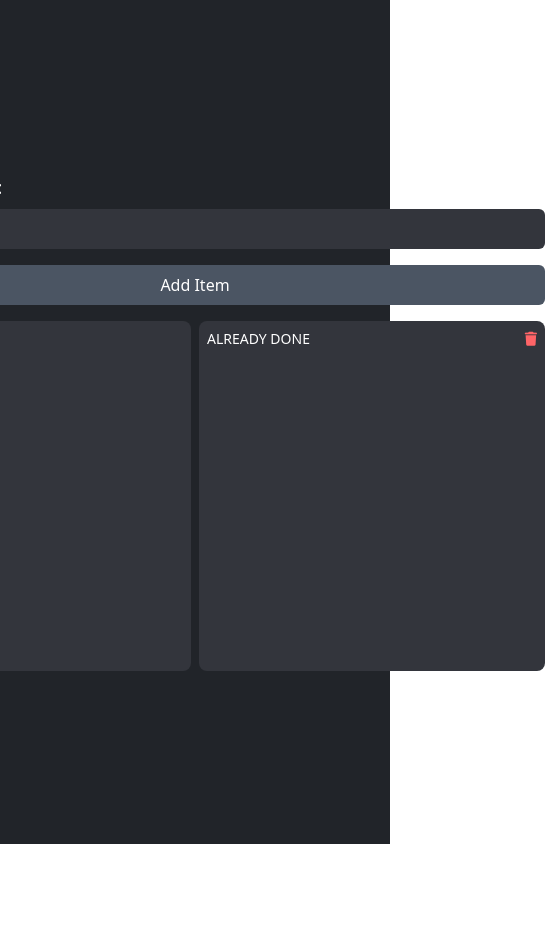
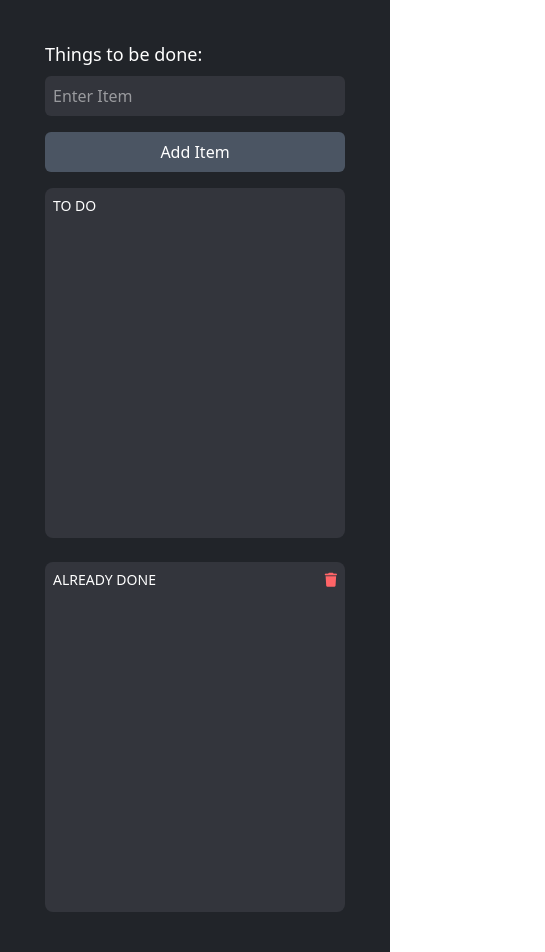
Before and after one commit to cygullem/ILM, a React (Vite) app: page / in a window 390 px wide. Shown: the whole page, 545 px wide, since content can reach past the window. Before the commit the page ends 844 px from the top, so only its background shows below. Built offline with nearby package versions, Linux system fonts and the light colour scheme.

Commit message:
media query

```diff
--- a/src/App.tsx
+++ b/src/App.tsx
@@ -56,11 +56,11 @@ function App() {
 
 	return (
 		<>
-			<div className="h-screen w-full flex flex-col items-center justify-center bg-[#212429] scrollbar-none">
-				<div className="flex flex-col items-center justify-center p-2 rounded-lg w-full sm:w-3/4 md:w-1/2 lg:w-1/3">
-					<h1 className="text-lg text-white text-start w-[700px]">Things to be done:</h1>
+			<div className="home-bg h-screen w-full flex flex-col items-center justify-center bg-[#212429] scrollbar-none">
+				<div className="flex flex-col items-center justify-center p-2 rounded-lg w-full sm:w-[400px] md:w-[500px] lg:w-1/3">
+					<h1 className="home-text text-lg text-white text-start w-[700px]">Things to be done:</h1>
 
-					<div className="flex flex-col sm:flex-row gap-2 w-[700px]">
+					<div className="action flex flex-col sm:flex-row gap-2 w-[700px]">
 						<input
 							type="text"
 							value={input}
@@ -77,7 +77,7 @@ function App() {
 						</button>
 					</div>
 
-					<div className="flex items-start justify-center gap-2 w-[700px]">
+					<div className="flex flex-col-sm sm:flex-row items-start justify-center gap-2 w-[700px]">
 						<div className="bg-[#33353C] flex flex-col gap-2 mt-4 w-full h-[350px] max-h-[350px] overflow-y-auto rounded-lg p-2 scrollbar-none">
 							<p className="text-white text-sm">TO DO</p>
 							{items
--- a/src/Modal/Delete.tsx
+++ b/src/Modal/Delete.tsx
@@ -11,7 +11,7 @@ const DeleteModal: React.FC<DeleteModalProps> = ({ isOpen, onClose, onDelete, it
     if (!isOpen) return null;
 
     return (
-        <div className="z-[1000] fixed inset-0 flex items-center justify-center bg-opacity-30 backdrop-blur-sm">
+        <div className="home-bg z-[1000] fixed inset-0 flex items-center justify-center bg-opacity-30 backdrop-blur-sm">
             <div className="bg-[#33353C] p-6 rounded-lg shadow-xl relative w-full sm:w-3/4 md:w-1/2 lg:w-1/3">
                 <p className='text-white text-xs mb-2'>Are you sure you want to delete: {item}?</p>
                 <div className='flex justify-end gap-4 mt-4'>
--- a/src/Modal/Edit.tsx
+++ b/src/Modal/Edit.tsx
@@ -24,7 +24,7 @@ const EditModal: React.FC<EditModalProps> = ({ isOpen, onClose, onSave, item, it
     if (!isOpen) return null;
 
     return (
-        <div className="z-[1000] fixed inset-0 flex items-center justify-center bg-opacity-30 backdrop-blur-sm">
+        <div className="home-bg z-[1000] fixed inset-0 flex items-center justify-center bg-opacity-30 backdrop-blur-sm">
             <div className="bg-[#33353C] p-6 rounded-lg shadow-xl relative w-full sm:w-3/4 md:w-1/2 lg:w-1/3">
                 <p className='text-white text-xs mb-2'>Editing: {item}</p>
                 <input
--- a/src/main.css
+++ b/src/main.css
@@ -8,3 +8,22 @@
     -ms-overflow-style: none;
     scrollbar-width: none;
 }
+
+/* Media query for smaller screens */
+@media (max-width: 640px) {
+    .flex-col-sm {
+        flex-direction: column;
+        max-width: 300px;
+    }
+    .home-bg {
+        height: 100%;
+        width: 100%;
+        padding: 2rem;
+    }
+    .action {
+        max-width: 300px;
+    }
+    .home-text {
+        max-width: 300px;
+    }
+}
```
